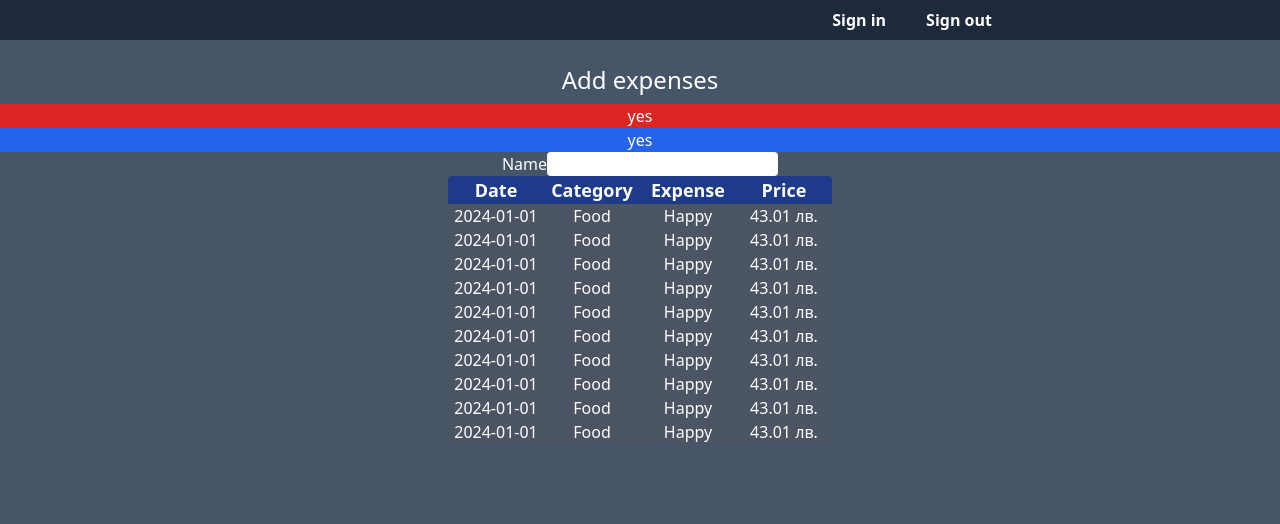
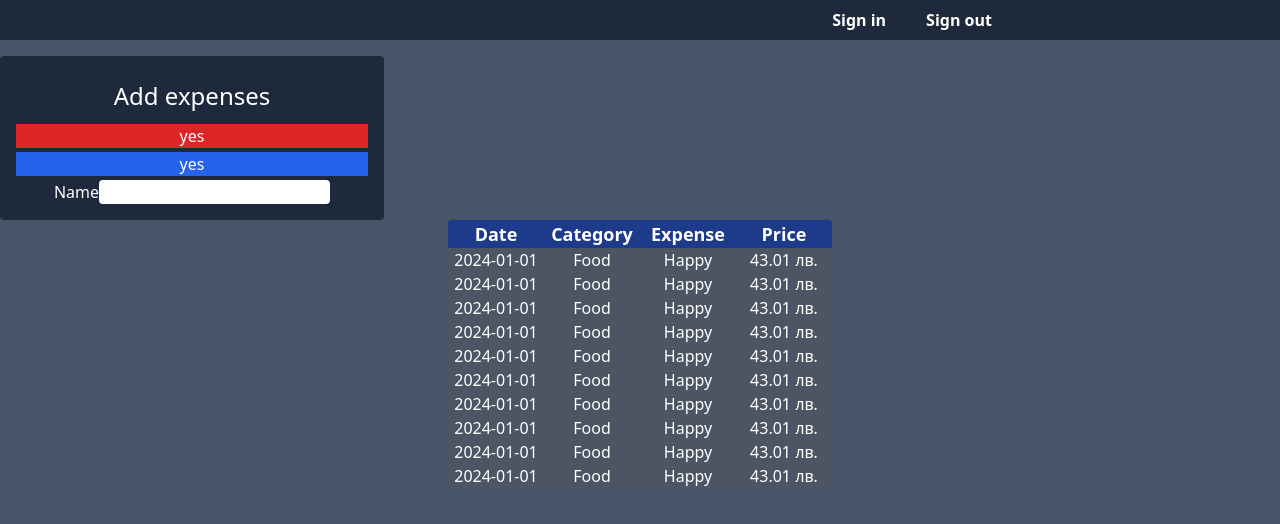
Before and after one commit to lozanov95/expense-tracker, a React (Vite) app in the folder frontend/: page / in a window 1280 px wide. Shown: the top 524 px of the page. Built offline with nearby package versions, Linux system fonts and the light colour scheme.

Commit message:
styled the form component

```diff
--- a/frontend/src/components/form.tsx
+++ b/frontend/src/components/form.tsx
@@ -12,7 +12,13 @@ export type FormProps = {
 export default function Form({ children, className, onSubmit, title, message, error }: FormProps) {
 
     return (
-        <form className={className} onSubmit={onSubmit}>
+        <form
+            className={
+                ["w-96 flex flex-col gap-1 bg-slate-800 p-4 rounded", className]
+                    .join(" ")
+                    .trim()
+            }
+            onSubmit={onSubmit}>
             <OptionalMessage message={title} className="text-2xl py-2" />
             <OptionalMessage message={message} className="bg-red-600" />
             <OptionalMessage message={error} className="bg-blue-600" />
```
